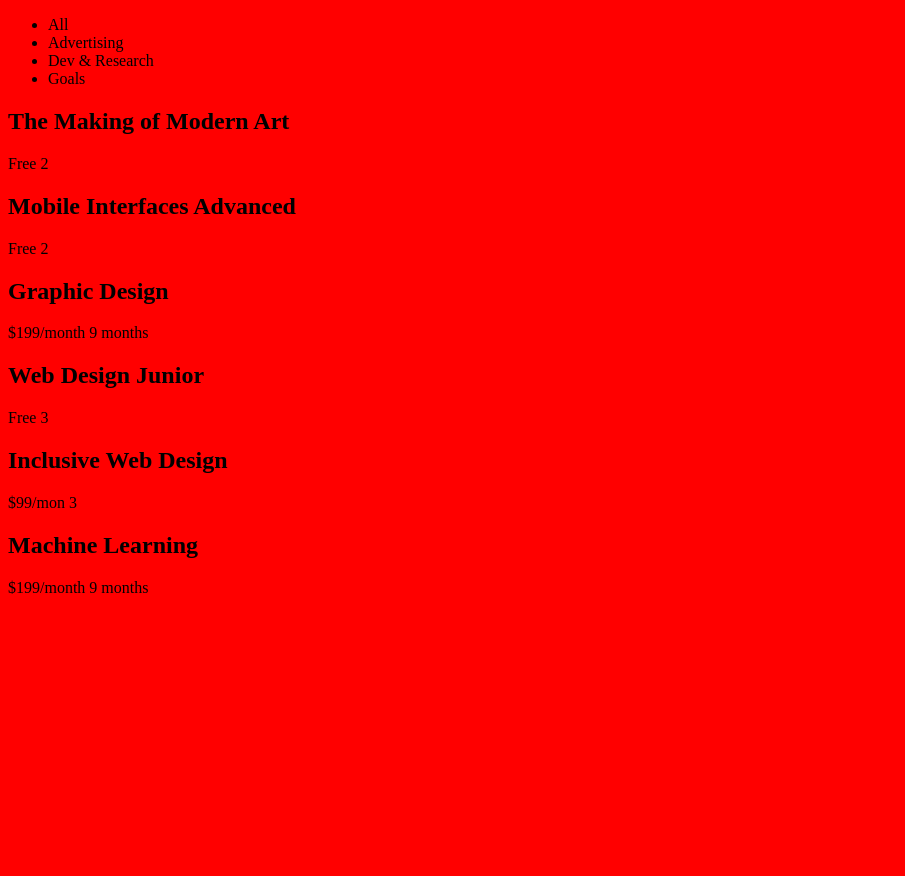
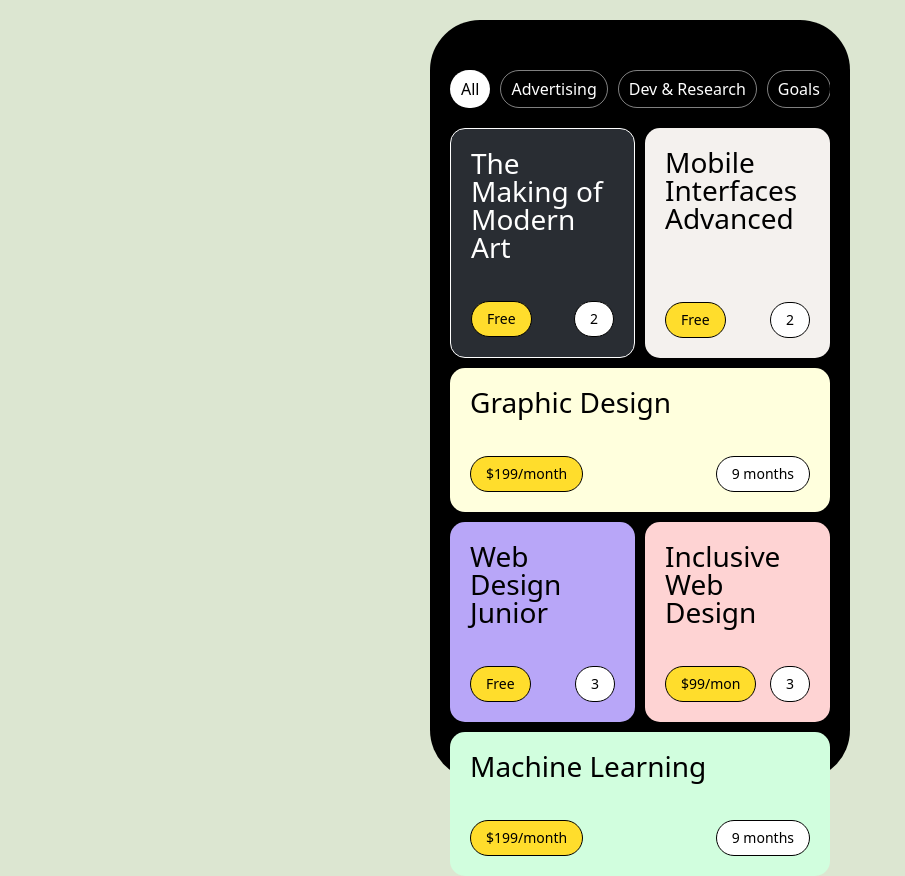
Before and after one commit to u-zing/css-layout-masterclass, a website built with Vite: page index.html in a window 1280 px wide. Shown: the whole page, without its empty margins (0-905 px from the left). Before the commit the page ends 800 px from the top, so only its background shows below. Built offline with nearby package versions, Linux system fonts and the light colour scheme.

Commit message:
education app

```diff
--- a/index.html
+++ b/index.html
@@ -2,7 +2,7 @@
 <html lang="en">
   <head>
     <meta charset="UTF-8" />
-    <link rel="stylesheet" href="style.css" />
+    <link rel="stylesheet" href="/styles/style.scss" />
     <meta name="viewport" content="width=device-width, initial-scale=1.0" />
     <title>CSS Layout Masterclass</title>
   </head>
@@ -10,10 +10,11 @@
     <div class="phone">
       <header class="header">
         <ul class="header__list">
-          <li class="header__list-item">All</li>
+          <li class="header__list-item header__list-item--inverted">All</li>
           <li class="header__list-item">Advertising</li>
           <li class="header__list-item">Dev & Research</li>
           <li class="header__list-item">Goals</li>
+          <li class="header__list-item">IOS Development</li>
         </ul>
       </header>
       <div class="cards">
--- a/package.json
+++ b/package.json
@@ -9,6 +9,7 @@
     "preview": "vite preview"
   },
   "devDependencies": {
+    "sass-embedded": "^1.79.3",
     "vite": "^5.4.1"
   }
 }
--- /dev/null
+++ b/styles/reset.scss
@@ -0,0 +1,129 @@
+html,
+body,
+div,
+span,
+applet,
+object,
+iframe,
+h1,
+h2,
+h3,
+h4,
+h5,
+h6,
+p,
+blockquote,
+pre,
+a,
+abbr,
+acronym,
+address,
+big,
+cite,
+code,
+del,
+dfn,
+em,
+img,
+ins,
+kbd,
+q,
+s,
+samp,
+small,
+strike,
+strong,
+sub,
+sup,
+tt,
+var,
+b,
+u,
+i,
+center,
+dl,
+dt,
+dd,
+ol,
+ul,
+li,
+fieldset,
+form,
+label,
+legend,
+table,
+caption,
+tbody,
+tfoot,
+thead,
+tr,
+th,
+td,
+article,
+aside,
+canvas,
+details,
+embed,
+figure,
+figcaption,
+footer,
+header,
+hgroup,
+menu,
+nav,
+output,
+ruby,
+section,
+summary,
+time,
+mark,
+audio,
+video {
+  margin: 0;
+  padding: 0;
+  border: 0;
+  font-size: 100%;
+  font: inherit;
+  vertical-align: baseline;
+}
+/* HTML5 display-role reset for older browsers */
+article,
+aside,
+details,
+figcaption,
+figure,
+footer,
+header,
+hgroup,
+menu,
+nav,
+section {
+  display: block;
+}
+body {
+  line-height: 1;
+}
+ol,
+ul {
+  list-style: none;
+}
+blockquote,
+q {
+  quotes: none;
+}
+blockquote:before,
+blockquote:after,
+q:before,
+q:after {
+  content: "";
+  content: none;
+}
+table {
+  border-collapse: collapse;
+  border-spacing: 0;
+}
+html,
+body {
+  font-family: system-ui, -apple-system, BlinkMacSystemFont, "Segoe UI", Roboto,
+    Oxygen, Ubuntu, Cantarell, "Open Sans", "Helvetica Neue", sans-serif;
+}
--- /dev/null
+++ b/styles/style.scss
@@ -0,0 +1,97 @@
+@import "styles/reset.scss";
+
+body {
+  background: #dce6d1;
+  display: flex;
+  justify-content: center;
+  align-items: center;
+  height: 100vh;
+}
+.phone {
+  background-color: black;
+  border-radius: 50px;
+  height: 95%;
+  width: 420px;
+  padding: 50px 20px;
+  box-sizing: border-box;
+}
+.header {
+  overflow-x: scroll;
+  .header__list {
+    display: flex;
+    gap: 10px;
+    color: white;
+    width: max-content;
+    .header__list-item {
+      padding: 10px;
+      border: 1px solid rgba($color: #fff, $alpha: 0.5);
+      border-radius: 20px;
+    }
+    .header__list-item--inverted {
+      background-color: white;
+      color: black;
+    }
+  }
+}
+.cards {
+  margin: 20px 0px;
+  display: grid;
+  grid-template-columns: repeat(2, 1fr);
+  gap: 10px;
+
+  .cards__card {
+    background-color: white;
+    padding: 20px;
+    border-radius: 15px;
+    display: flex;
+    flex-direction: column;
+    justify-content: space-between;
+    gap: 40px;
+    .card__title {
+      font-size: 28px;
+    }
+    .card__footer {
+      font-size: 14px;
+      display: flex;
+      justify-content: space-between;
+      align-items: center;
+      span {
+        padding: 10px 15px;
+        border-radius: 20px;
+        border: 1px solid black;
+      }
+      .price {
+        background-color: #ffdd2c;
+      }
+      .lenght {
+        background-color: white;
+      }
+    }
+    &:first-child {
+      background-color: #292d33;
+      color: white;
+      border: 1px solid white;
+      .card__footer span {
+        color: black;
+      }
+    }
+    &:nth-child(2) {
+      background-color: #f4f1ee;
+    }
+    &:nth-child(3) {
+      background-color: #ffffdd;
+    }
+    &:nth-child(4) {
+      background-color: #b8a6f8;
+    }
+    &:nth-child(5) {
+      background-color: #fed3d3;
+    }
+    &:last-child {
+      background-color: #d1fede;
+    }
+    &:nth-child(3n) {
+      grid-column: span 2;
+    }
+  }
+}
```
Also changed, not shown: projects/01.png (added), style.css (deleted), 1 other file.
